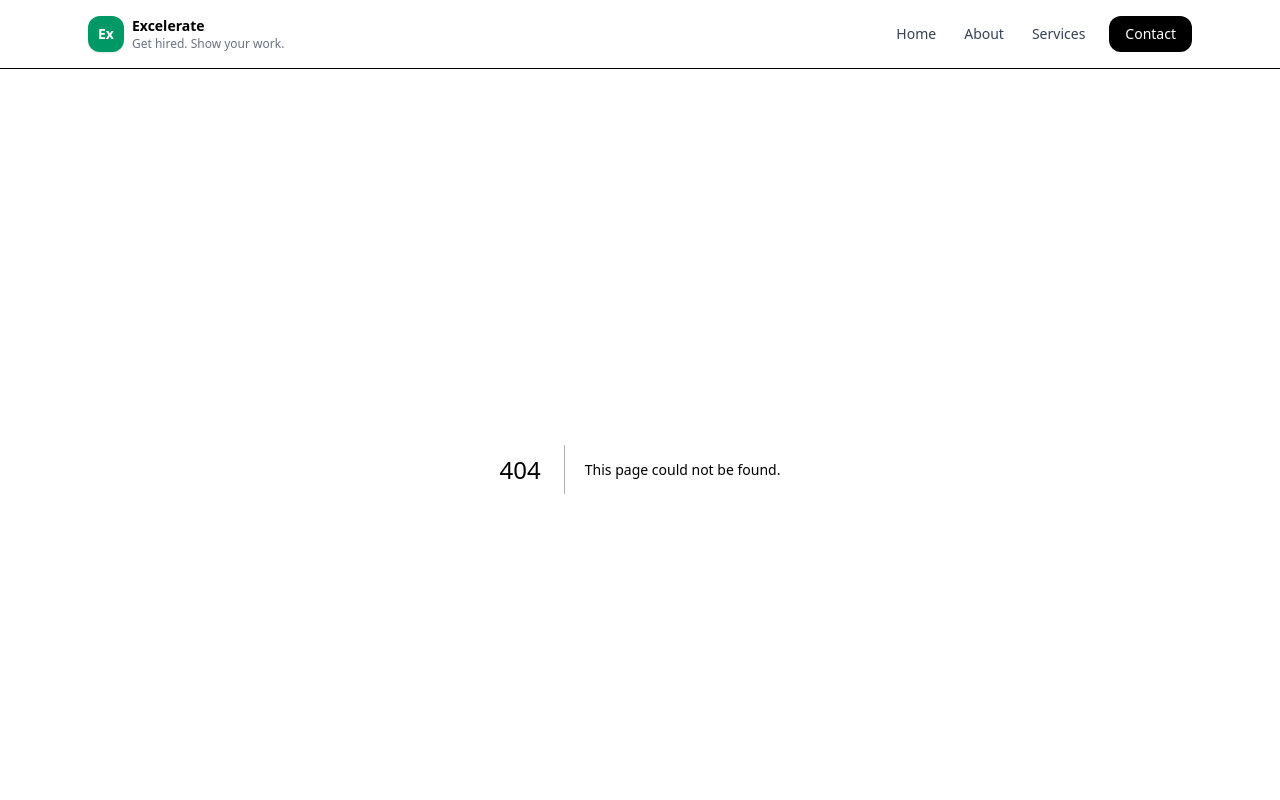
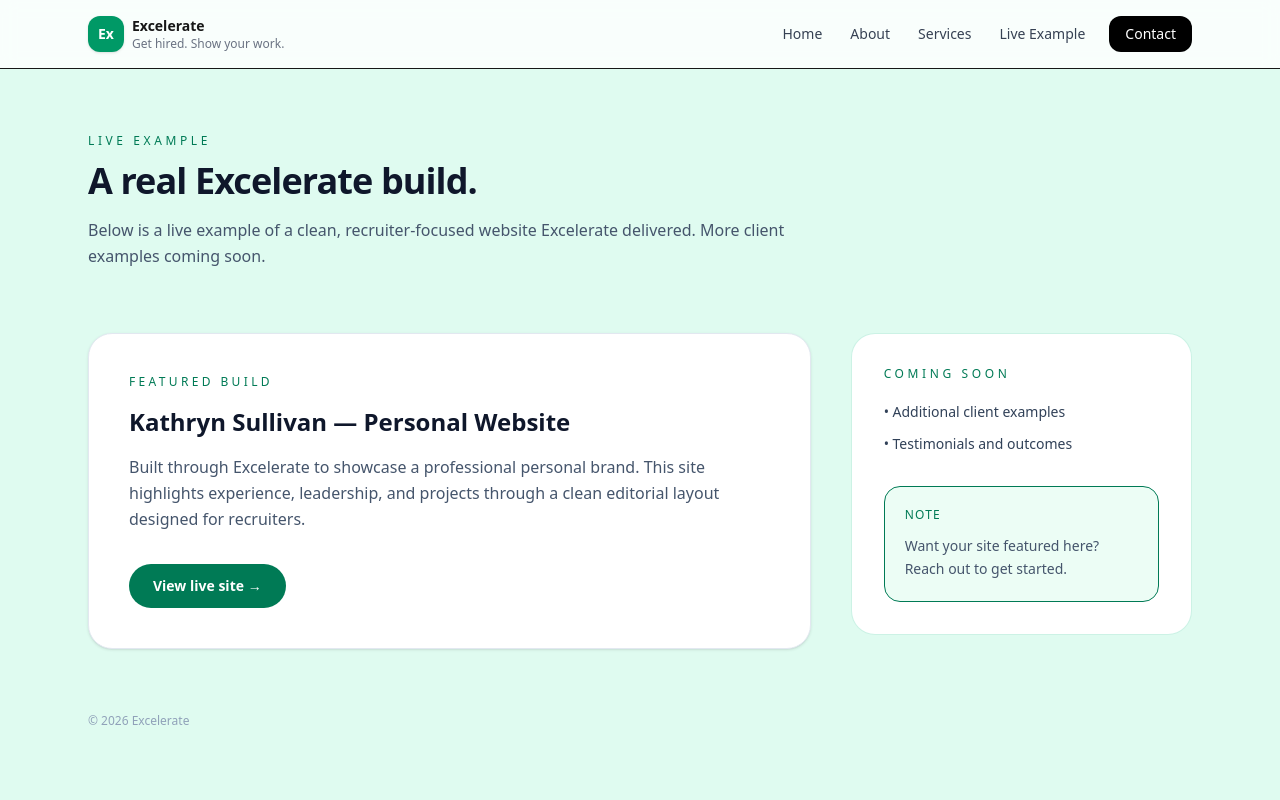
Before and after one commit to katsullivan58-rgb/exceleratesite, a Next.js app: page /liveexample in a window 1280 px wide. Before the commit this address had no page. Shown: the top 800 px of the page. Built offline with nearby package versions, Linux system fonts and the light colour scheme.

Commit message:
Add live example page + styling

```diff
--- /dev/null
+++ b/app/liveexample/page.tsx
@@ -0,0 +1,96 @@
+export default function ExamplePage() {
+  return (
+    <main className="min-h-screen bg-white text-slate-900">
+      {/* emerald background wash */}
+      <div className="pointer-events-none fixed inset-0 bg-emerald-300/20" />
+
+      <div className="relative mx-auto max-w-6xl px-6 py-16 space-y-16">
+
+        {/* Header */}
+        <header className="max-w-3xl">
+          <p className="text-xs font-medium tracking-[0.3em] text-emerald-700">
+            LIVE EXAMPLE
+          </p>
+
+          <h1 className="mt-3 text-4xl font-semibold tracking-tight">
+            A real Excelerate build.
+          </h1>
+
+          <p className="mt-4 text-base leading-relaxed text-slate-600">
+            Below is a live example of a clean, recruiter-focused
+            website Excelerate delivered. More client examples coming soon.
+          </p>
+        </header>
+
+        {/* Main card */}
+        <section className="grid gap-10 md:grid-cols-12">
+
+          <div className="md:col-span-8">
+            <div className="rounded-3xl border border-slate-200 bg-white p-10 shadow-sm">
+
+              <p className="text-xs font-medium tracking-[0.28em] text-emerald-700">
+                FEATURED BUILD
+              </p>
+
+              <h2 className="mt-4 text-2xl font-semibold">
+                Kathryn Sullivan — Personal Website
+              </h2>
+
+              <p className="mt-4 text-base leading-relaxed text-slate-600">
+                Built through Excelerate to showcase a professional personal
+                brand. This site highlights experience, leadership, and projects
+                through a clean editorial layout designed for recruiters.
+              </p>
+
+              <div className="mt-8 flex flex-wrap gap-4">
+                <a
+                  href="https://kasullivan.vercel.app/"
+                  target="_blank"
+                  rel="noreferrer"
+                  className="rounded-full bg-emerald-700 px-6 py-3
+                  text-sm font-semibold text-white transition hover:bg-emerald-700"
+                >
+                  View live site →
+                </a>
+
+
+              </div>
+            </div>
+          </div>
+
+          {/* Side card */}
+          <div className="md:col-span-4">
+            <div className="rounded-3xl border border-emerald-500/20 bg-white p-8">
+
+              <p className="text-xs font-medium tracking-[0.3em] text-emerald-700">
+                COMING SOON
+              </p>
+
+              <ul className="mt-5 space-y-3 text-sm text-slate-700">
+                <li>• Additional client examples</li>
+                <li>• Testimonials and outcomes</li>
+              </ul>
+
+              <div className="mt-8 rounded-2xl border border-emerald-700 bg-emerald-50 p-5">
+                <p className="text-xs font-medium tracking-widest text-emerald-700">
+                  NOTE
+                </p>
+                <p className="mt-3 text-sm leading-relaxed text-slate-600">
+                  Want your site featured here? Reach out to get started.
+                </p>
+              </div>
+
+
+            </div>
+          </div>
+
+        </section>
+
+        <footer className="text-xs text-slate-400">
+          © {new Date().getFullYear()} Excelerate
+        </footer>
+
+      </div>
+    </main>
+  );
+}
--- a/components/Navbar.tsx
+++ b/components/Navbar.tsx
@@ -24,8 +24,9 @@ export function Navbar() {
           <NavLink href="/" label="Home" />
           <NavLink href="/about" label="About" />
           <NavLink href="/services" label="Services" />
+          <NavLink href="/liveexample" label="Live Example" />
           <a
-            href="mailto:you@example.com"
+            href="mailto:exceleratekas@gmail.com"
             className="ml-2 rounded-xl bg-black px-4 py-2 text-sm font-medium text-white hover:opacity-90"
           >
             Contact
```
